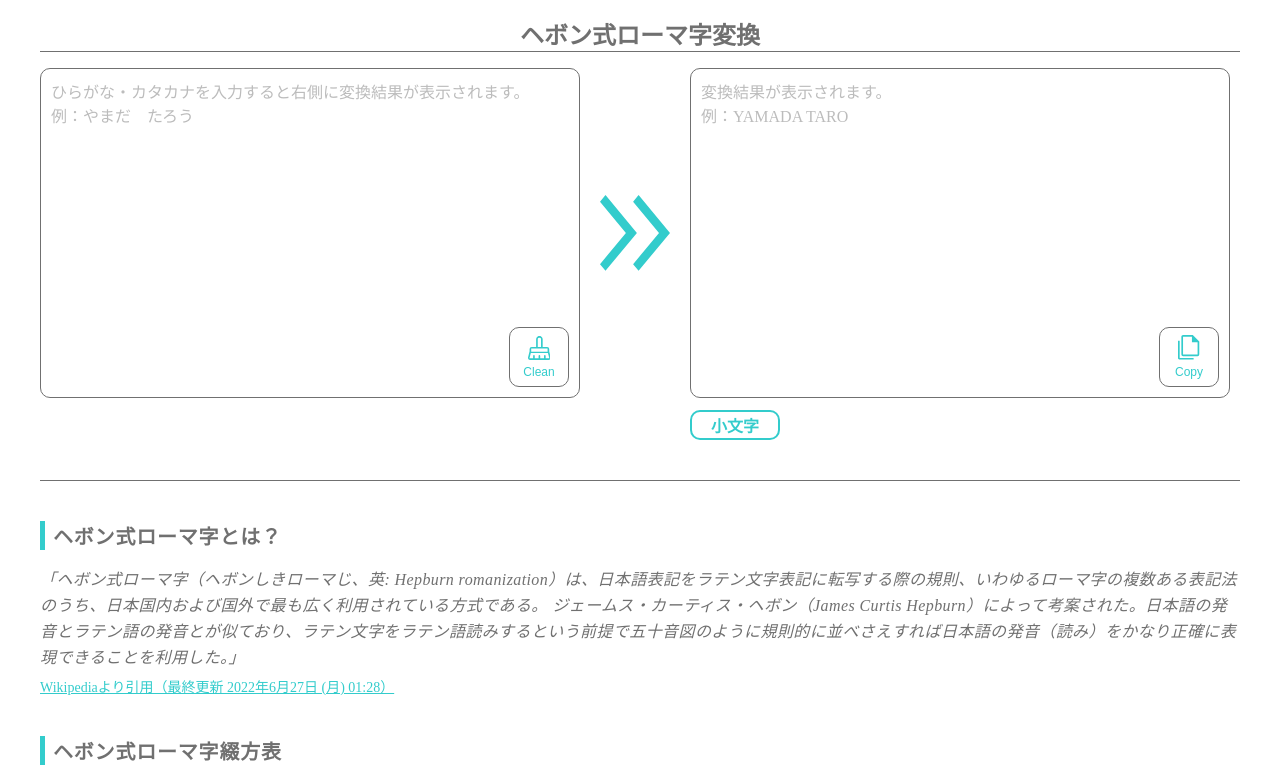
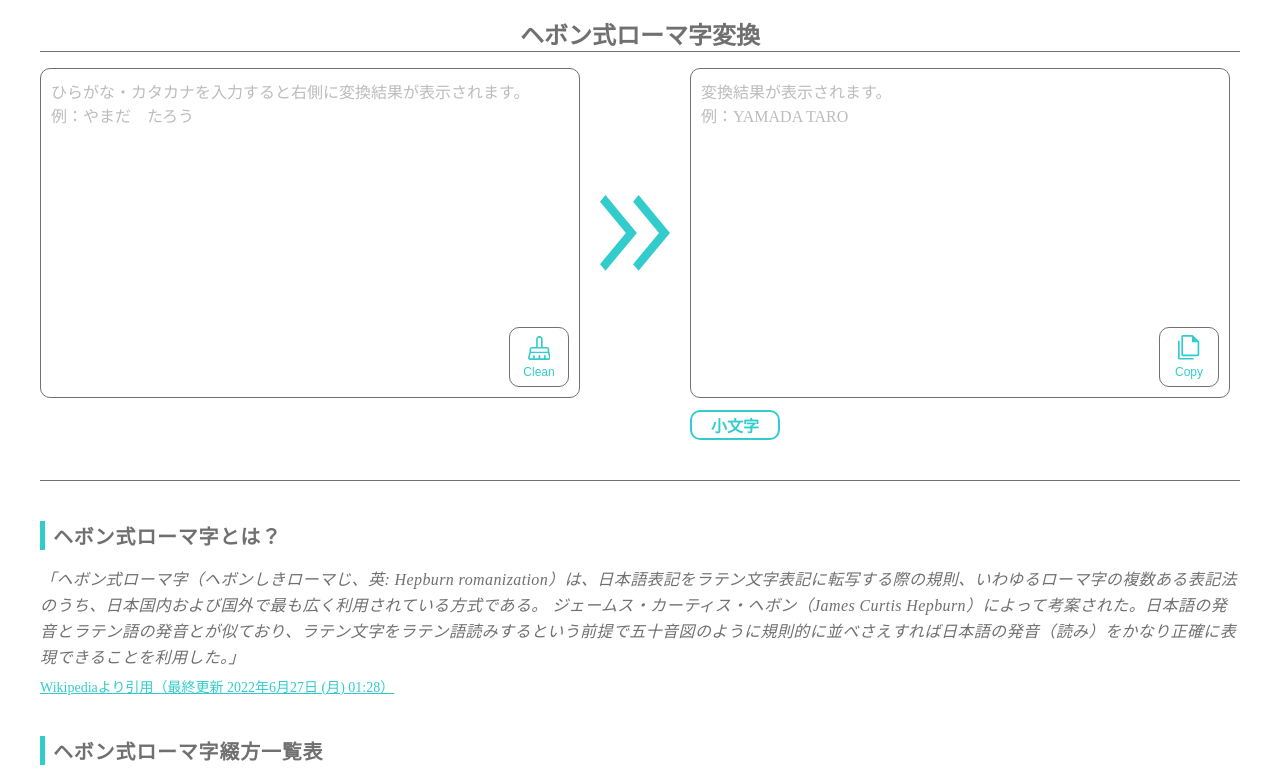
Before and after one commit to m1y474/hepburn-romanization, a React app: page / in a window 1280 px wide. Shown: the top 780 px of the page. Built offline with nearby package versions, Linux system fonts and the light colour scheme.

Commit message:
feat:文言の変更

```diff
--- a/src/App.tsx
+++ b/src/App.tsx
@@ -100,7 +100,7 @@ export default class App extends React.Component<React.FC, AppState> {
           <About />
         </div>
         <div className={styles.headingWrapper}>
-          <Heading id="table" text="ヘボン式ローマ字綴方表" />
+          <Heading id="table" text="ヘボン式ローマ字綴方一覧表" />
           <SpellingTable />
         </div>
         <div className={styles.headingWrapper}>
```
